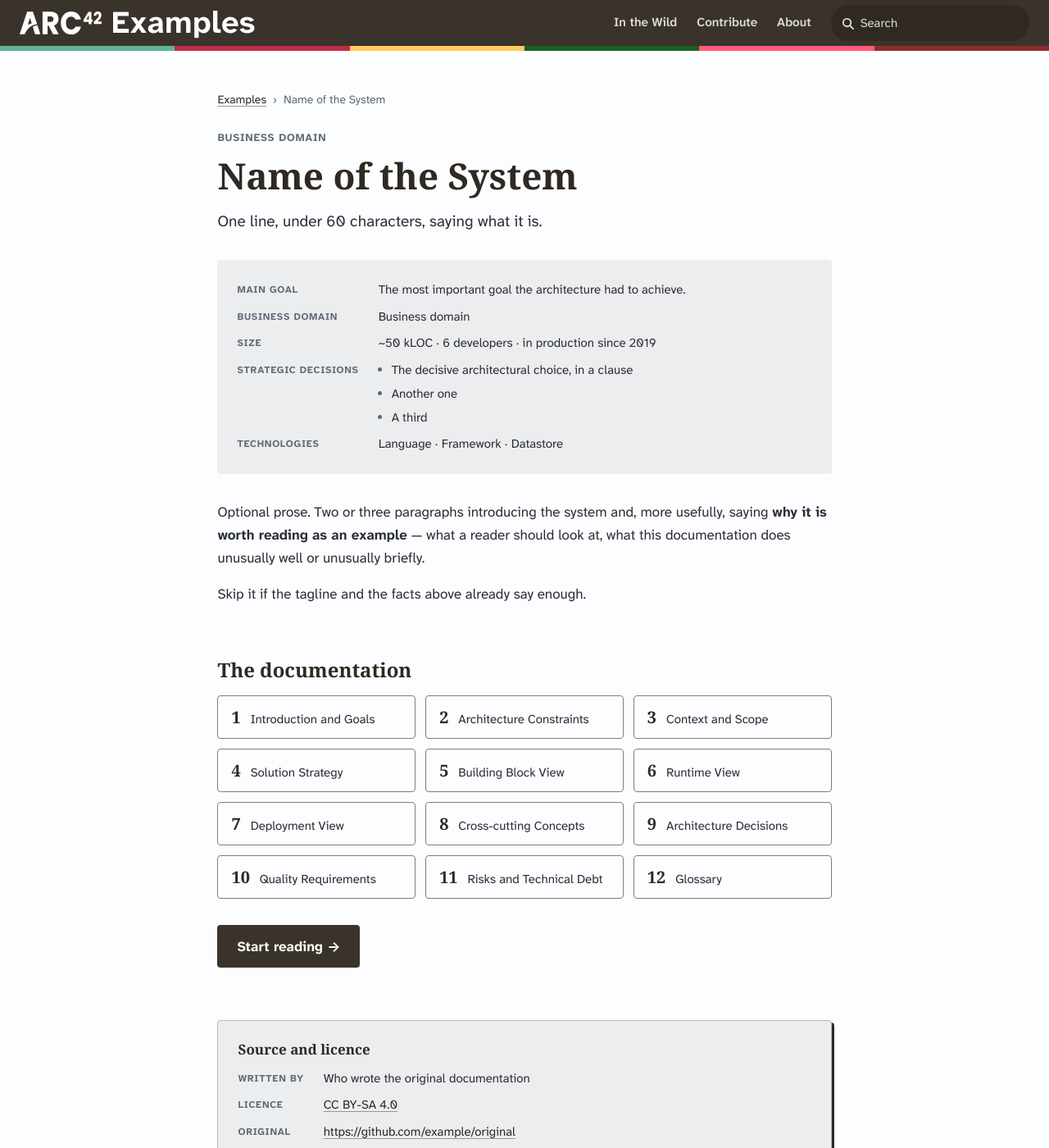
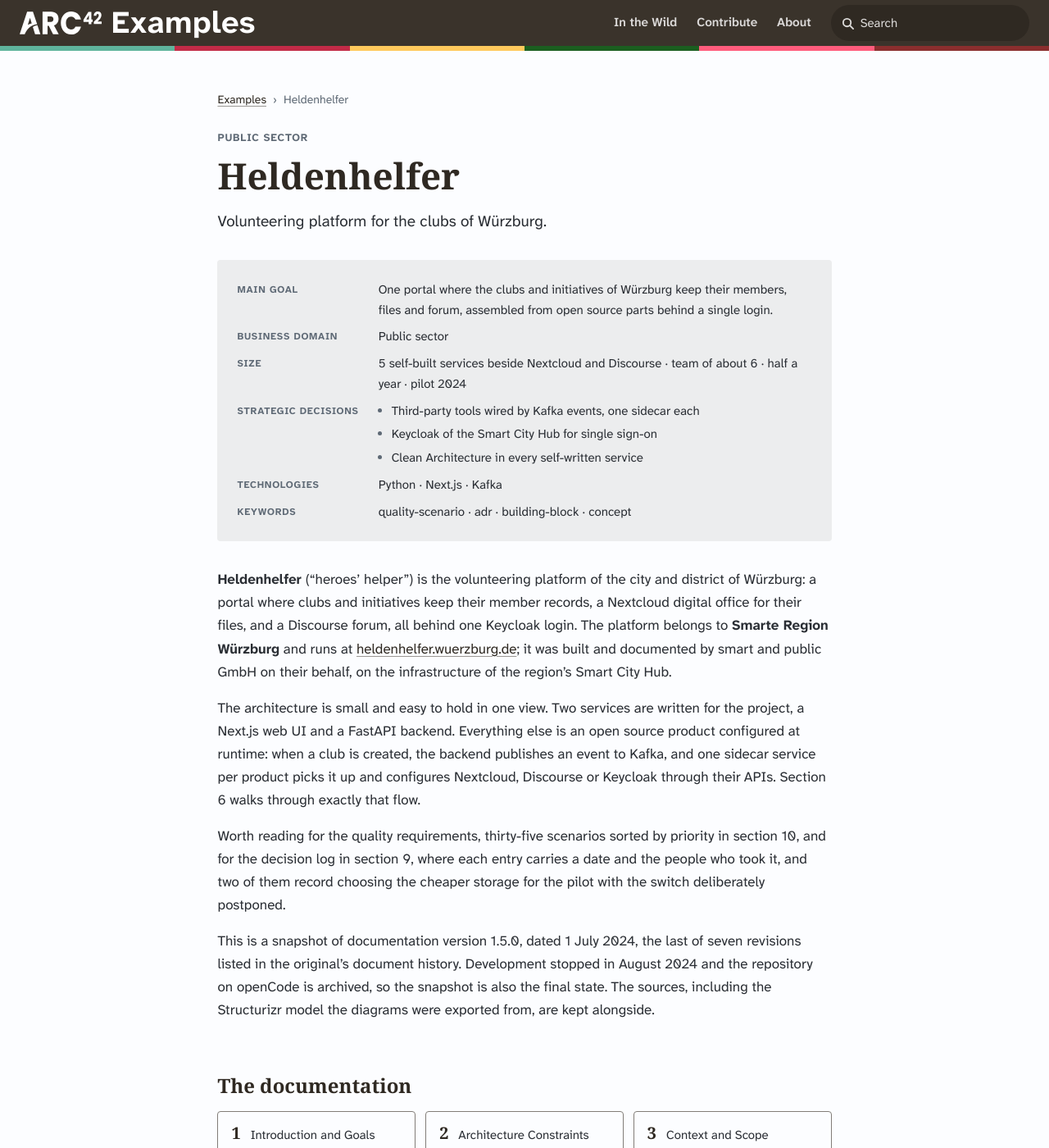
Before and after one commit to arc42/examples.arc42.org-site, a Jekyll site: the page built from _systems/heldenhelfer/index.md, in a window 1280 px wide and 1400 px high. Shown: the whole window at 82% size. Built offline with Jekyll 4.4.1, drawn with Linux system fonts in a browser that asks for light colours; some web fonts are replaced; some of the changed text lies outside the part shown.

Commit message:
heldenhelfer: dashboard tile, provenance and overview
Co-Authored-By: Claude Fable 5.1 <noreply@anthropic.com>

```diff
--- a/_systems/heldenhelfer/index.md
+++ b/_systems/heldenhelfer/index.md
@@ -1,132 +1,86 @@
 ---
 layout: system
 
-# ---------------------------------------------------------------------------
-# THE ONLY LINE THAT REPEATS THE DIRECTORY NAME.
-# `make new-system SLUG=...` rewrites it for you. If you copied this directory
-# by hand, change TEMPLATE to your directory name and nothing else.
-# ---------------------------------------------------------------------------
 permalink: /systems/heldenhelfer/
 
-# ---------------------------------------------------------------------------
-# Everything below IS the dashboard tile. Write it for a reader who has never
-# heard of this system and is deciding, in about eight seconds, whether it is
-# worth opening. Keywords, not sentences, wherever a list is asked for.
-# ---------------------------------------------------------------------------
+title: Heldenhelfer
+tagline: Volunteering platform for the clubs of Würzburg.
 
-title: Name of the System
+domain: Public sector
 
-# Heads the system's OWN page, and is matched by the dashboard filter. It is no
-# longer printed on the tile (2026-08-12) — the tile prints `main_goal`, and a
-# tagline that paraphrases the goal was the tile's last piece of redundancy. So
-# write these two as a pair: if the tagline is the goal with different words,
-# the tagline is doing nothing. Under 60 characters.
-tagline: One line, under 60 characters, saying what it is.
+highlights:
+  - section: 10
+    why: thirty-five scenarios, each with a priority
+  - section: 9
+    why: a dated decision log, two entries deferring a storage choice past the pilot
+  - section: 8
+    why: a real log line as the specification of the logging concept
 
-# Free text, but reuse a value another example already uses where it fits —
-# the dashboard filter matches on it.
-domain: Business domain
+main_goal: >-
+  One portal where the clubs and initiatives of Würzburg keep their members,
+  files and forum, assembled from open source parts behind a single login.
 
-# Optional. The curated band on /sections/NN-slug/ — one line per section this
-# documentation is worth reading for. See _systems/htmlsc/index.md for the
-# rules; scripts/check-sections.sh checks that each `section` is one this
-# system actually has.
-#
-# highlights:
-#   - section: 5
-#     why: small enough to read at once, still three levels deep
+decisions:
+  - Third-party tools wired by Kafka events, one sidecar each
+  - Keycloak of the Smart City Hub for single sign-on
+  - Clean Architecture in every self-written service
 
-# One sentence. The single thing this architecture had to get right.
-main_goal: The most important goal the architecture had to achieve.
+technologies:
+  - Python
+  - Next.js
+  - Kafka
 
-# The handful of decisions that shaped everything else (arc42 section 4). At
-# most three; the tile truncates beyond that.
-#
-# A SHORT CLAUSE, not a keyword. This said "keywords only" until 2026-08-11 and
-# all 24 values in the corpus ignored it, correctly: "Pipes and filters, with a
-# database as the pipe" is the decision, and "Pipes and filters" is a pattern
-# name that could describe half the systems here. The tile now sets these as a
-# plain list rather than as chips, which is what made the sentences legible.
-# Aim under 50 characters. Every one of these wraps to two lines in the tile.
-decisions:
-  - The decisive architectural choice, in a clause
-  - Another one
-  - A third
+keywords:
+  - quality-scenario
+  - adr
+  - building-block
+  - concept
 
-# At most three, ONE TOKEN EACH: "PostgreSQL", not "PostgreSQL 14 for storage",
-# and never a parenthesis or a slash — "MQTT", not "MQTT (via ActiveMQ)". These
-# no longer appear on the dashboard tile (2026-08-11) — only on the system's own
-# page — but the site search matches them, so keep them to the tokens a reader
-# would actually type.
-technologies:
-  - Language
-  - Framework
-  - Datastore
+scale: 5 self-built services beside Nextcloud and Discourse · team of about 6 · half a year · pilot 2024
 
-# OPTIONAL, and a DIFFERENT AXIS from `domain`: the domain says what the
-# SYSTEM is, keywords say what the DOCUMENTATION demonstrates. Loose, like
-# blog tags — not a fixed vocabulary — but reuse the docs.arc42.org tip
-# keywords where they fit (adr, runtime-view, quality-scenario, deployment-
-# view, glossary, …) so the two sites stay searchable in the same words.
-# Rendered on the system's own page and matched by the site search; NEVER on
-# the dashboard tile.
-# keywords:
-#   - adr
-#   - runtime-view
-
-# Optional. Gives a reader a sense of scale — the thing a documentation
-# usually never says out loud.
-scale: ~50 kLOC · 6 developers · in production since 2019
-
-# Position on the dashboard. Lower numbers first. Leave gaps (10, 20, 30) so
-# an example can be slotted in later without renumbering every other one.
-order: 999
-
-# OPTIONAL, and rare: announce an example before it is written. Set
-# `upcoming: true` and the tile is quieted — recessed fill, dashed border, no
-# catalogue number — and stamped with a diagonal "Coming soon" band; the
-# system's page prints a "not published yet" note where the twelve-section
-# grid normally goes; and the dashboard's opening sentence counts it
-# separately, because it calls everything it counts complete.
-#
-# The four tile fields above are still owed: an announced tile that says
-# nothing about what is coming is just a gap in the grid. `decisions` and
-# `keywords` are NOT — both describe a documentation nobody has read, and
-# scripts/check-system-fields.sh exempts an upcoming system from both rather
-# than inviting you to invent them. Supply neither or supply both.
-#
-# Use it only when the documentation is genuinely on its way and there is a
-# public URL to point at in `source_url`. To publish: delete this line, add
-# the twelve section files, fill in decisions and keywords. Nothing else
-# changes.
-# upcoming: true
-
-# Review notes need NO field here. If the arc42 maintainers review this
-# system, their notes live in _data/reviews/<slug>.yml — deliberately
-# outside this directory, because the review is their voice, not part of
-# the contributed work — and the overview derives its disclaimer and
-# findings list from that file's existence. Workflow: CONTRIBUTING.md,
-# "Review notes"; contract: ADR-0009 (meta.arc42.org).
+order: 100
 
 # ---------------------------------------------------------------------------
-# Provenance. NOT OPTIONAL — these are other people's systems and other
-# people's writing, and the site says so on every overview page.
+# Provenance. The platform and its documentation belong to Smarte Region
+# Würzburg (Stadt und Landkreis Würzburg); the documentation was written by
+# smart and public GmbH on their behalf. Permission to host this snapshot was
+# given by email from the Heldenhelfer project manager at Smarte Region
+# Würzburg in September 2026, with the note that the repository is archived
+# on openCode and neither code nor documentation will change from their side.
+# Snapshot: documentation v1.5.0 of 2024-07-01, repository commit
+# b36958260577625c1fb6da66a4acdcb597ae6750 (2026-04-22).
 # ---------------------------------------------------------------------------
-attribution: Who wrote the original documentation
-# Set `contributed: true` when the documentation is third-party work: it puts
-# "Created by <attribution>" on the dashboard tile. Omit it for
-# site-authored examples. Not derivable from `imported`, which every system
-# carries.
-# contributed: true
-licence: CC BY-SA 4.0
-licence_url: https://creativecommons.org/licenses/by-sa/4.0/
-source_url: https://github.com/example/original
-imported: 2026-08
+attribution: Smarte Region Würzburg
+contributed: true
+licence: MIT
+licence_url: https://opensource.org/license/mit
+source_url: https://gitlab.opencode.de/wuerzburg/heldenhelfer/-/tree/main/architecture_doc
+imported: 2026-09
 ---
 
-Optional prose. Two or three paragraphs introducing the system and, more
-usefully, saying **why it is worth reading as an example** — what a reader
-should look at, what this documentation does unusually well or unusually
-briefly.
+**Heldenhelfer** ("heroes' helper") is the volunteering platform of the city
+and district of Würzburg: a portal where clubs and initiatives keep their
+member records, a Nextcloud digital office for their files, and a Discourse
+forum, all behind one Keycloak login. The platform belongs to **Smarte Region
+Würzburg** and runs at
+[heldenhelfer.wuerzburg.de](https://heldenhelfer.wuerzburg.de/info/); it was
+built and documented by smart and public GmbH on their behalf, on the
+infrastructure of the region's Smart City Hub.
 
-Skip it if the tagline and the facts above already say enough.
+The architecture is small and easy to hold in one view. Two services are
+written for the project, a Next.js web UI and a FastAPI backend. Everything
+else is an open source product configured at runtime: when a club is created,
+the backend publishes an event to Kafka, and one sidecar service per product
+picks it up and configures Nextcloud, Discourse or Keycloak through their
+APIs. Section 6 walks through exactly that flow.
+
+Worth reading for the quality requirements, thirty-five scenarios sorted by
+priority in section 10, and for the decision log in section 9, where each entry
+carries a date and the people who took it, and two of them record choosing the
+cheaper storage for the pilot with the switch deliberately postponed.
+
+This is a snapshot of documentation version 1.5.0, dated 1 July 2024, the
+last of seven revisions listed in the original's document history. Development
+stopped in August 2024 and the repository on openCode is archived, so the
+snapshot is also the final state. The sources, including the Structurizr model
+the diagrams were exported from, are kept alongside.
```
